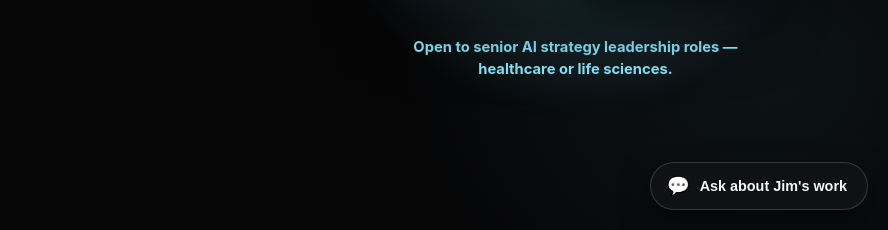
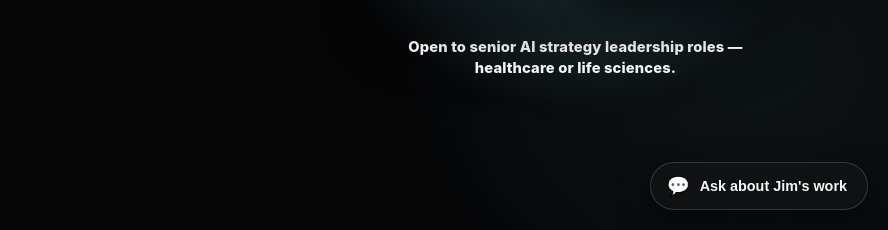
Before and after one commit to jlee1991/portfolio-site, a plain HTML site: page index.html in a window 1280 px wide. Shown: the part 570-800 px from the top of the page, 392-1280 px from the left. Drawn offline with Linux system fonts and the light colour scheme.

Commit message:
Sharpen hero photo caption: pure white, heavier weight, slight tracking
Swap --text (off-white #f5f6f7) for pure #fff, bump weight 700->800, and
add a touch of letter-spacing for a crisper look against the dark hero.

```diff
--- a/index.html
+++ b/index.html
@@ -175,8 +175,8 @@
   .hero-photo .badge .num{color:var(--cyan); font-weight:800; font-size:1.3rem; display:block;}
   .hero-photo .badge .lbl{color:var(--text-faint); font-size:0.7rem; text-transform:uppercase; letter-spacing:0.08em;}
   .hero-photo-caption{
-    margin-top:56px; text-align:center; color:var(--cyan); font-size:0.92rem; line-height:1.5;
-    font-weight:700;
+    margin-top:56px; text-align:center; color:#fff; font-size:0.92rem; line-height:1.4;
+    font-weight:800; letter-spacing:0.01em;
   }
 
   @media (max-width:900px){
```
